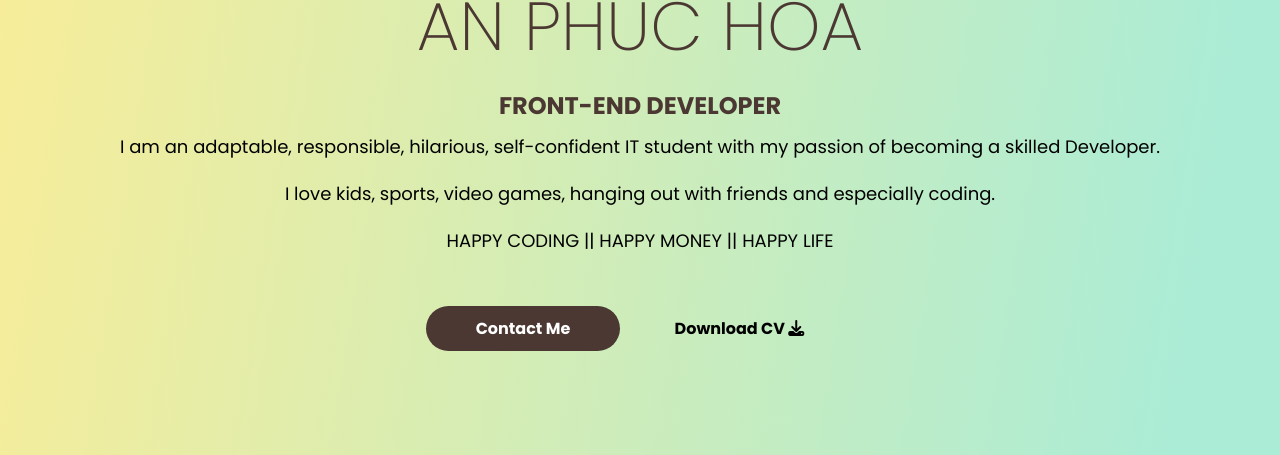
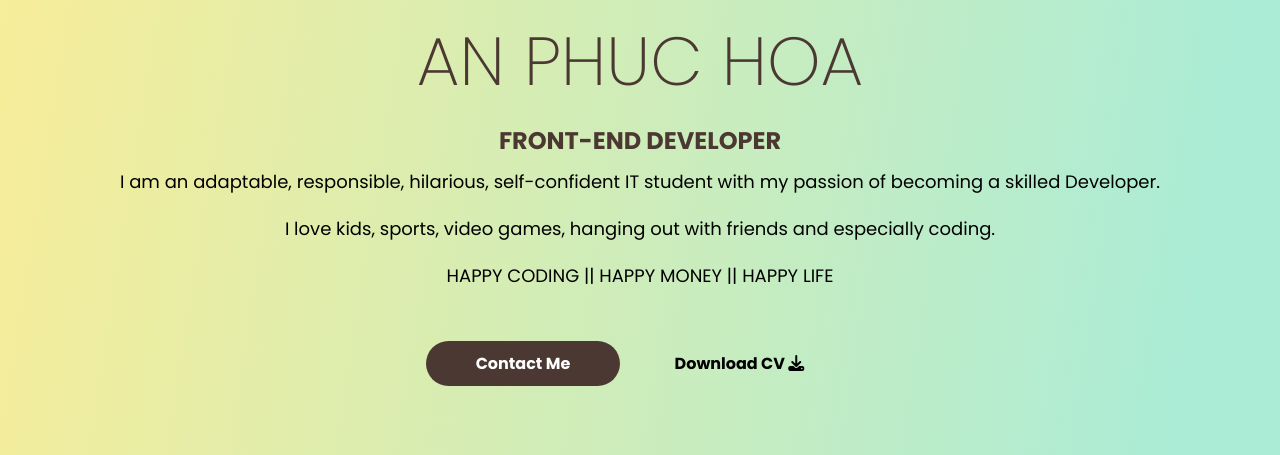
Before and after one commit to hoapooh/MyPortfolio, a plain HTML site: page index.html in a window 1280 px wide. Shown: the part 345-800 px from the top of the page. Drawn offline with nearby package versions, Linux system fonts and the light colour scheme.

Commit message:
fix welcome section UI and styles

```diff
--- a/styles.css
+++ b/styles.css
@@ -208,6 +208,7 @@ figure {
 	justify-content: center;
 	align-items: center;
 	width: 100%;
+	padding-top: 70px;
 	height: 100vh;
 	background: linear-gradient(99deg, #fbed96 -1%, #abecd6 92.31%);
 }
@@ -236,6 +237,7 @@ figure {
 	font-size: 1.8rem;
 	font-weight: 400;
 	margin: 1rem 0;
+	text-align: center;
 }
 
 .welcome-contact-cv {
```
